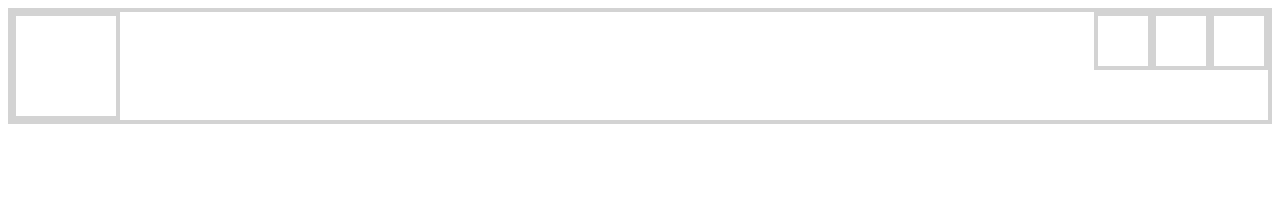
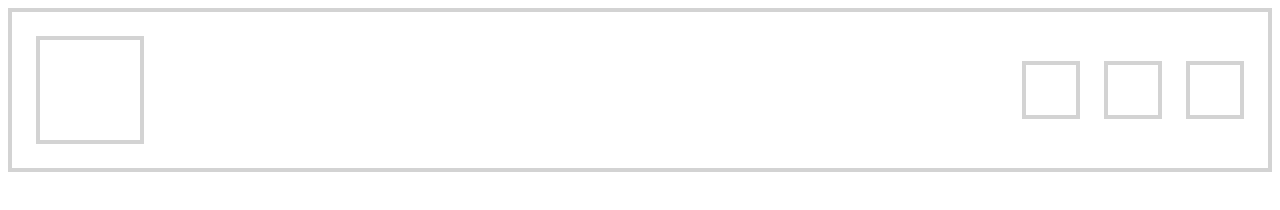
Before and after one commit to jericmariano/CSS-best-practices, a plain HTML site: page index.html in a window 1280 px wide. Drawn offline with Linux system fonts and the light colour scheme.

Commit message:
layout 1 complete

```diff
--- a/styles.css
+++ b/styles.css
@@ -7,14 +7,17 @@
 .box-small {
     width: 50px;
     height: 50px;
+    margin-left: 24px;
 }
 
 .box-wrapper {
     display: flex;
+    align-items: center;
 }
 
 .container {
     border: 4px solid lightgray;
     display: flex;
     justify-content: space-between;
+    padding: 24px;
 }
```
